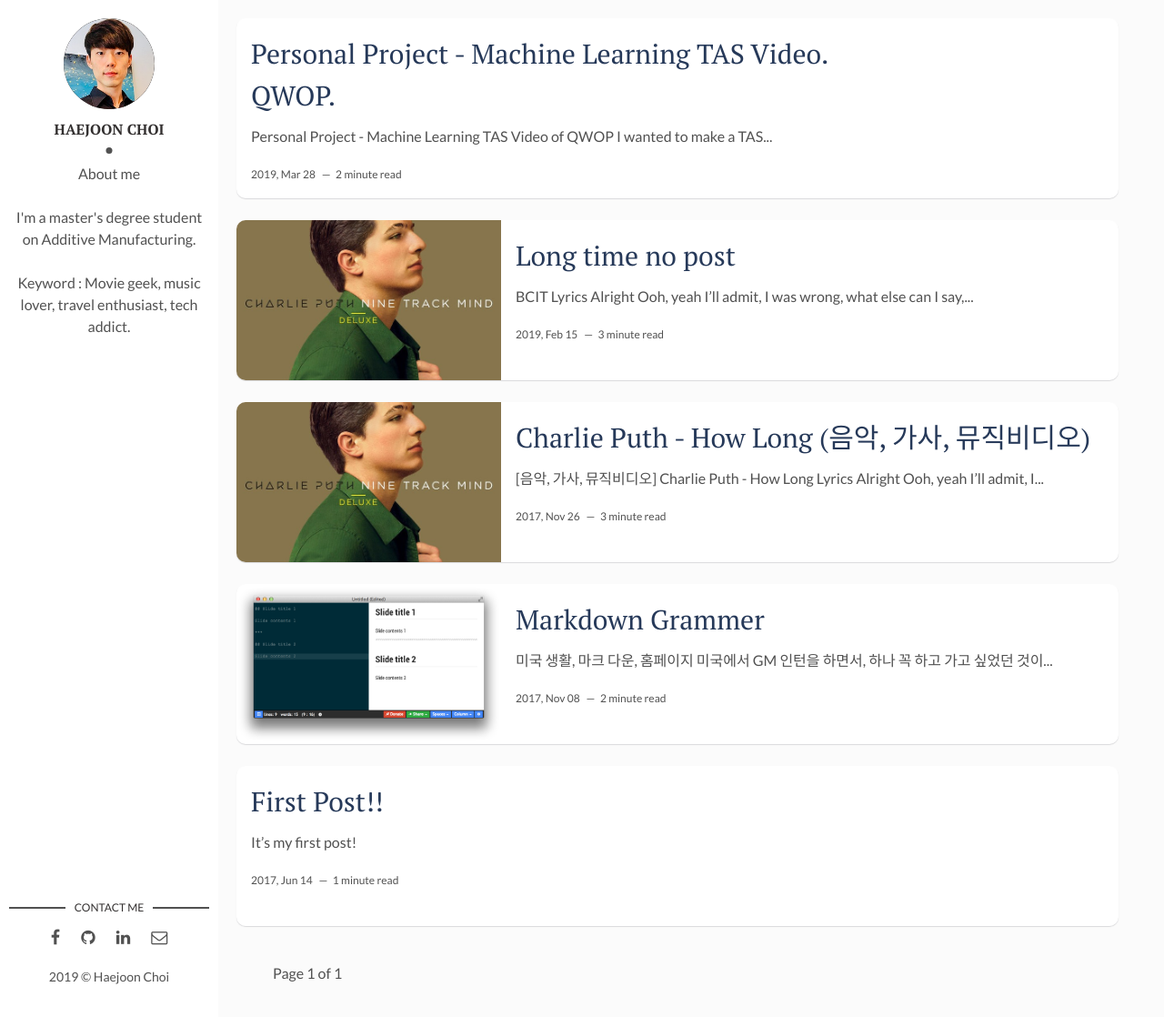
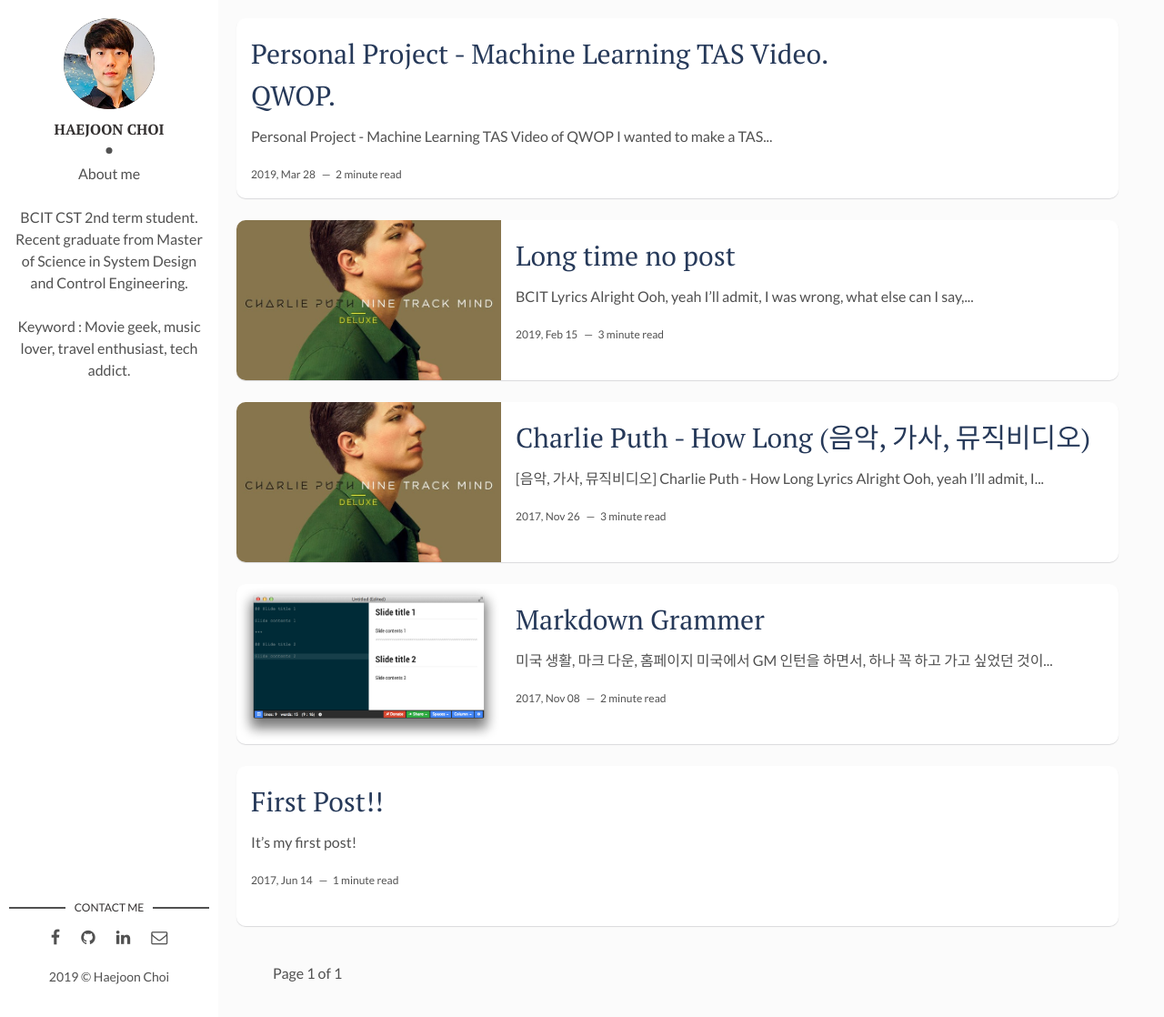
Before and after one commit to HaejoonChoi/HaejoonChoi.github.io-old, a Jekyll site: the page built from index.html, in a window 1280 px wide and 1118 px high. Shown: the whole window at 91% size. Built offline with Jekyll 4.4.1, drawn with Linux system fonts in a browser that asks for light colours; the list of posts is cut into pages by our own code.

Commit message:
Update on things

```diff
--- a/_config.yml
+++ b/_config.yml
@@ -1,7 +1,7 @@
 title: Haejoon's Blog
 description: > # this means to ignore newlines until "baseurl:"
-  This is a Haejoon's Blog.
-  I'm currently working at GM R&D and studying master's degree on Additive Manufacturing.
+  Haejoon Choi's Blog.
+  I'm a student of BCIT CST program. I changed my career from Mech. Eng. to Comp. Sci. to follow my dream.
   #Write an awesome description for your new site here. You can edit this
   #line in _config.yml. It will appear in your document head meta (for
   #Google search results) and in your feed.xml site description.
@@ -15,14 +15,14 @@
 author-img: haejoon-choi.jpg # add your photo
 about-author: |
     About me <br><br>
-    I'm a master's degree student on Additive Manufacturing. <br><br>
+    BCIT CST 2nd term student. Recent graduate from Master of Science in System Design and Control Engineering.<br><br>
     Keyword : Movie geek, music lover, travel enthusiast, tech addict.
 
 twitter: # add your Twitter handle
-facebook: HaejoonChoi091 # add your Facebook handle
-github: gowns88 # add your Github handle
+facebook: HaejoonChoi91 # add your Facebook handle
+github: haejoonchoi # add your Github handle
 linkedin: HaejoonChoi # add your Linkedin handle
-email: gowns88@unist.ac.kr # adtd your Email address
+email: haejoonchoi@outlook.com # adtd your Email address
 
 # Disqus
 discus-identifier: mr-brown # add your discus identifier
```
